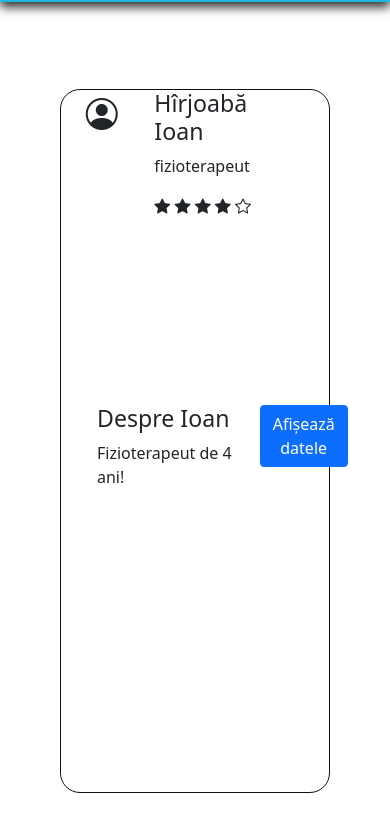
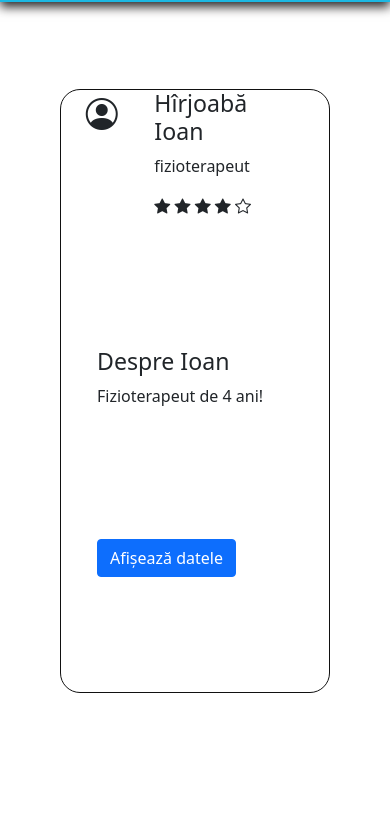
Before and after one commit to hirjoabaioan/fiziosearch.github.io, a plain HTML site: page templates/searchlist.html in a window 390 px wide. Shown: the part 109-940 px from the top of the page. After the commit the page ends 900 px from the top, so only its background shows below. Drawn offline with nearby package versions, Linux system fonts and the light colour scheme.

Commit message:
media change

```diff
--- a/static/css/searchlist.css
+++ b/static/css/searchlist.css
@@ -161,12 +161,25 @@ body {
 }
 
 
+@media screen and (min-width: 1024px){
+    .b-h {
+        height: 700px;
+    }
+}
+
+@media screen and (max-width: 1024px) {
+    .m-h {
+        height: 700px;
+    }
+}
+
+
 @media only screen and (max-width: 700px) {
     .small-hide {
         display: none;
     }
 
-    .small-edit {
-        height: 800px;
+    .s-h {
+        height: 700px;
     }
 }
--- a/templates/searchlist.html
+++ b/templates/searchlist.html
@@ -102,7 +102,7 @@
                                     </div>
                                 </div>
                             </div>
-                            <div class="col-lg-8 col-md-12 col-sm-12 p-5 small-edit">
+                            <div class="col-lg-8 col-md-12 col-sm-12 p-5 s-h m-h b-h">
                                 <div class="container p-10 h-100">
                                     <div class="t-container h-100 d-flex row">
                                         <div class="t-description d-flex col-12 row">
@@ -123,7 +123,7 @@
                                         </div>
 
                                         <div class="d-flex t-about col-12 ms-auto row">
-                                            <div class="col-8">
+                                            <div class="col-md-8 col-sm-12">
                                                 <div class="t-bio">
                                                     <h3>Despre Ioan</h3>
                                                     <p>
@@ -132,7 +132,7 @@
                                                 </div>
 
                                             </div>
-                                            <div class="t-contact col-4">
+                                            <div class="t-contact col-md-4 col-sm-12">
                                                 <div class="d-flex col-12 w-auto justify-content-start align-items-center order-2 box-el">
                                                     <button class="but btn btn-primary but-data" id="show" onclick="showData()">Afișează datele</button>
                                                 </div>
```
